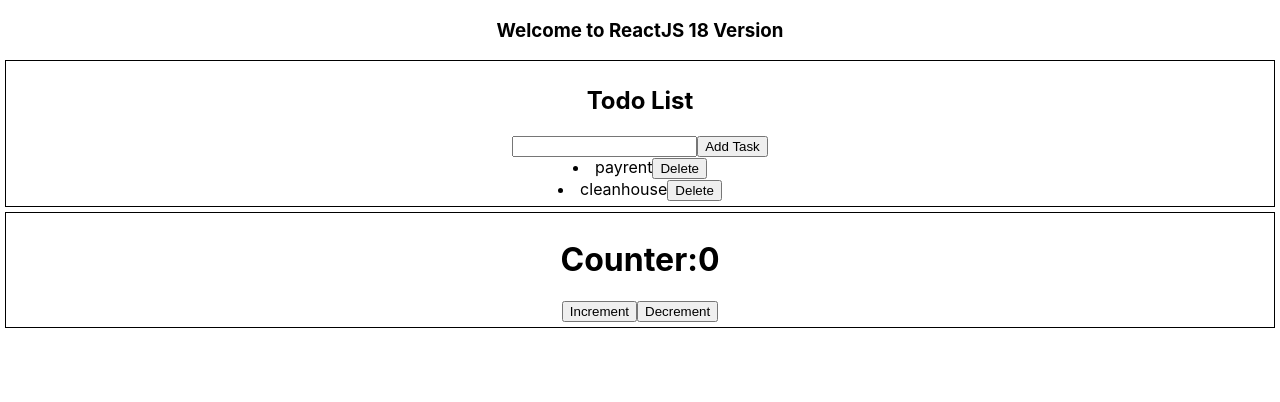
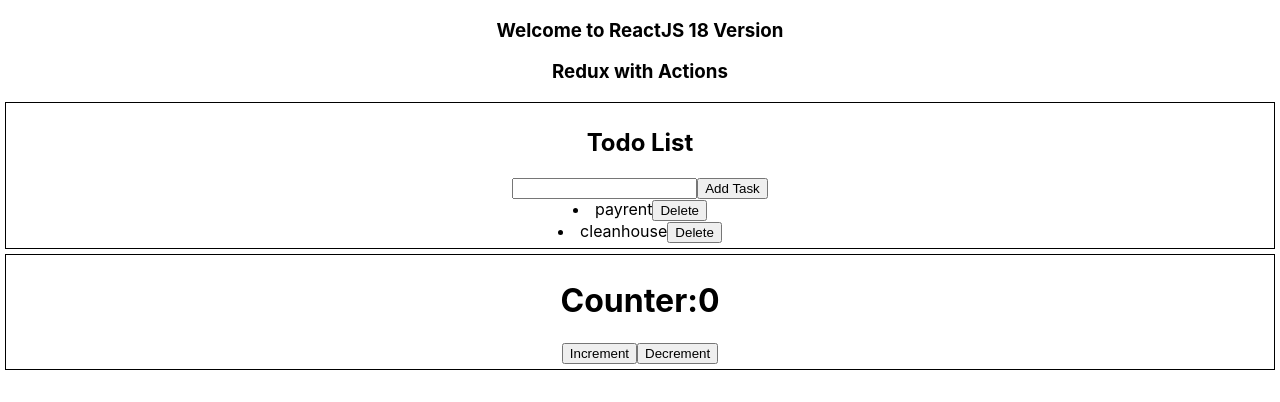
Before and after one commit to Reehana12/rb14, a React (Create React App) app: page / in a window 1280 px wide. Shown: the top 402 px of the page. Built offline with nearby package versions, Linux system fonts and the light colour scheme.

Commit message:
'justtesting'

```diff
--- a/src/App.jsx
+++ b/src/App.jsx
@@ -9,6 +9,7 @@ function App() {
     <Provider store={store}>
       <div className="App">
         <h3>Welcome to ReactJS 18 Version</h3>
+        <h3>Redux with Actions</h3>
         <Todolist></Todolist>
         <Counter></Counter>
       </div>
```
